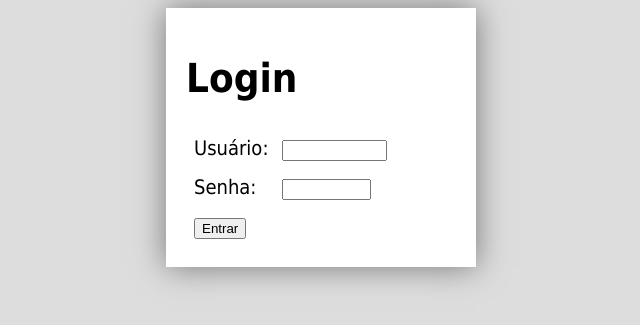
After one commit to gilbertouk/PHP-MySQL, a PHP site: page /user-login.php in a window 1280 px wide. The commit adds this page. Shown: the top 325 px of the page, without its empty margins (319-959 px from the left). Run offline with PHP 8.4, Linux system fonts and the light colour scheme.

Commit message:
Tela de Login
Trabalhando no desenvolvimento do sistema de login.

```diff
--- a/detalhes.php
+++ b/detalhes.php
@@ -1,6 +1,7 @@
 <!DOCTYPE html>
 <?php
     require_once "includes/banco.php";
+    require_once "includes/login.php";
     require_once "includes/funcoes.php";
 ?>
 <html lang="pt-br">
--- a/includes/login.php
+++ b/includes/login.php
@@ -1,17 +1,27 @@
 <?php
+    session_start();
+
+    if (!isset($_SESSION['user'])){
+        $_SESSION['user'] = "";
+        $_SESSION['nome'] = "";
+        $_SESSION['tipo'] = "";
+    }
+
+    function cripto($senha){
+        $c = '';
+        for($pos = 0; $pos < strlen($senha); $pos++){
+            $letra = ord($senha[$pos]) + 1;
+            $c .= chr($letra);
+        }
+        return $c;
+    }
     function gerarHash($senha){
-        $hash = password_hash($senha, PASSWORD_DEFAULT);
+        $txt = cripto($senha);
+        $hash = password_hash($txt, PASSWORD_DEFAULT);
         return $hash;
     }
-
     function testarHash($senha, $hash){
-        $ok = password_verify($senha, $hash);
+        $ok = password_verify(cripto($senha), $hash);
         return $ok;
     }
-
-    if (testarHash('123456', '$2y$10$T/TPMRZr1k2/lG.lih3MnODIIJnh0gQ6IAQsSkPyOo56r5.VY77YW')){
-        echo "Senha confere";
-    } else {
-        echo "Senha nao confere";
-    }
 ?>
--- a/index.php
+++ b/index.php
@@ -9,6 +9,7 @@
 <body>
     <?php
         require_once "includes/banco.php";
+        require_once "includes/login.php";
         require_once "includes/funcoes.php";
         $ordem = $_GET['o'] ?? "n";
         $chave = $_GET['c'] ?? "";
--- a/topo.php
+++ b/topo.php
@@ -1,5 +1,9 @@
 <?php
     echo "<header>";
-    echo "Login";
+    if (empty($_SESSION['user'])){
+        echo "<a href='user-login.php'>Login</a>";
+    } else {
+        echo "Ola, " . $_SESSION['nome'];
+    }
     echo "</header>";
 ?>
--- /dev/null
+++ b/user-login-form.php
@@ -0,0 +1,8 @@
+<h1>Login</h1>
+<form action="user-login.php" method="post">
+    <table>
+        <tr><td>Usuário: </td><td><input type="text" name="usuario" id="usuario" size="10" maxlength="10"></td></tr>
+        <tr><td>Senha: </td><td><input type="password" name="senha" id="senha" size="8" maxlength="8"></td></tr>
+        <tr><td><input type="submit" value="Entrar"></td></tr>
+    </table>
+</form>
--- /dev/null
+++ b/user-login.php
@@ -0,0 +1,37 @@
+<!DOCTYPE html>
+    <?php
+        require_once "includes/banco.php";
+        require_once "includes/login.php";
+        require_once "includes/funcoes.php";
+    ?>
+<html lang="pt-br">
+    <head>
+        <meta charset="UTF-8"/>
+        <link rel="stylesheet" href="estilos/estilo.css" />
+        <link href="https://fonts.googleapis.com/icon?family=Material+Icons" rel="stylesheet">
+        <title>Login de Usuário</title>
+        <style>
+            div#corpo {
+                width: 270px;
+                font-size: 15pt;
+            }
+            td {
+                padding: 6px;
+            }
+        </style>
+    </head>
+    <body>
+        <div id="corpo">
+            <?php
+                $u = $_POST['usuario'] ?? null;
+                $s = $_POST['senha'] ?? null;
+
+                if (is_null($u) || is_null($s)){
+                    require_once "user-login-form.php";
+                } else {
+                    echo "Dados foram passados...";
+                }
+            ?>
+        </div>
+    </body>
+</html>
```
Also changed, not shown: __modelo.php (added, +19 -0 lines), modelo.php (deleted, +0 -14 lines).
